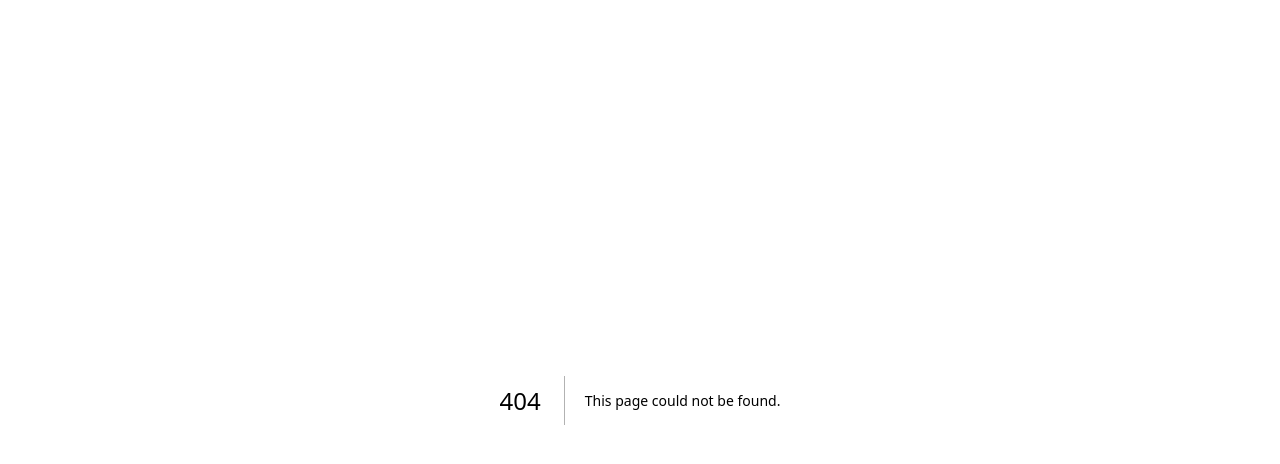
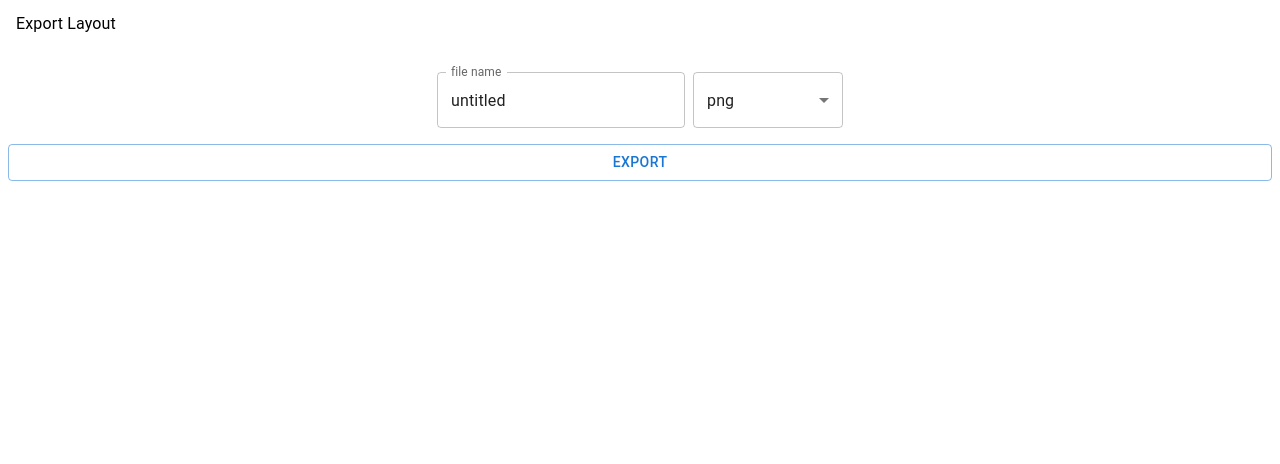
Before and after one commit to BilhaqAD07/fms-kedaireka, a Next.js app: page /Home/SideBarRight/Component/Design/EksportLayout in a window 1280 px wide. Before the commit this address had no page. Shown: the top 464 px of the page. Built offline with nearby package versions, Linux system fonts and the light colour scheme.

Commit message:
update(feat); export layout

```diff
--- /dev/null
+++ b/src/app/Home/SideBarRight/Component/Design/EksportLayout/page.tsx
@@ -0,0 +1,76 @@
+'use client'
+
+import React from 'react';
+import React, { useState } from "react";
+import { Stack, TextField, Button } from "@mui/material";
+import ListItemButton from "@mui/material/ListItemButton";
+import ListItemText from "@mui/material/ListItemText";
+import Collapse from "@mui/material/Collapse";
+
+
+import MenuItem from "@mui/material/MenuItem";
+import FormControl from "@mui/material/FormControl";
+import Select from "@mui/material/Select";
+
+const ExportLayout = ({ componentRef }) => {
+  const [exportTypeFile, setExportTypeFile] = useState("png");
+  const [fileName, setFileName] = useState("untitled");
+  const [openExportList, setOpenExportList] = useState(true);
+
+  const handleExport = () => {
+    switch (exportTypeFile) {
+      case "png":
+        exportComponentAsPNG(componentRef, { fileName: fileName });
+        break;
+      case "jpg":
+        exportComponentAsJPEG(componentRef, { fileName: fileName });
+        break;
+      case "pdf":
+        exportComponentAsPDF(componentRef, { fileName: fileName });
+        break;
+      default:
+        break;
+    }
+  };
+
+  return (
+    <>
+      <ListItemButton onClick={() => setOpenExportList(!openExportList)}>
+        <ListItemText sx={{ fontWeight: "bold" }} primary="Export Layout" />
+      </ListItemButton>
+      <Collapse
+        in={openExportList}
+        timeout="auto"
+        unmountOnExit
+        sx={{ p: 1, mt: 2 }}
+      >
+        <Stack direction="row" justifyContent="center" spacing={1} mb={2}>
+          <TextField
+            value={fileName}
+            variant="outlined"
+            id="outlined-basic"
+            label="file name"
+            onChange={(e) => setFileName(e.target.value)}
+          />
+          <FormControl sx={{ width: "150px" }}>
+            <Select
+              id="fileExport"
+              value={exportTypeFile}
+              onChange={(e) => setExportTypeFile(e.target.value)}
+              // sx={{ pr: 2, pl: 2 }}
+            >
+              <MenuItem value={"png"}>png</MenuItem>
+              <MenuItem value={"jpg"}>jpg</MenuItem>
+              <MenuItem value={"pdf"}>pdf</MenuItem>
+            </Select>
+          </FormControl>
+        </Stack>
+        <Button variant="outlined" onClick={handleExport} fullWidth>
+          Export
+        </Button>
+      </Collapse>
+    </>
+  );
+};
+
+export default ExportLayout;
--- a/src/app/Home/SideBarRight/Component/Design/page.tsx
+++ b/src/app/Home/SideBarRight/Component/Design/page.tsx
@@ -1,4 +1,6 @@
 'use client'
+
+
 import React from "react";
 import { useState } from "react";
 
--- a/src/app/Home/SideBarRight/page.tsx
+++ b/src/app/Home/SideBarRight/page.tsx
@@ -4,7 +4,6 @@ import React from 'react';
 import { useState } from 'react';
 import { Button, Drawer, Popover } from '@mui/material';
 import { BsFillArrowLeftSquareFill, BsFillArrowRightSquareFill } from 'react-icons/bs';
-import { GiCancel } from 'react-icons/gi';
 import { AiOutlineCaretDown } from 'react-icons/ai';
 
 import Design from './Component/Design/page';
```
